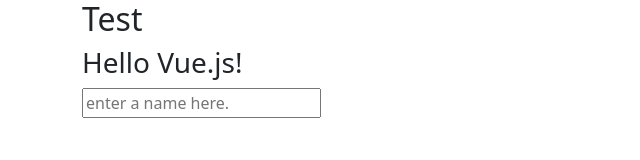
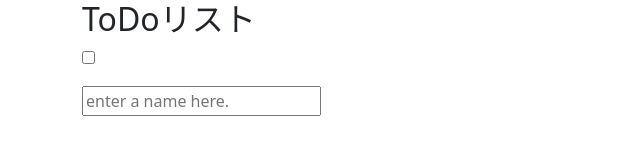
Before and after one commit to hikaruminagawa/Vue_TaskMgmtApp, a plain HTML site: page index.html in a window 1280 px wide. Shown: the whole page, without its empty margins (0-640 px from the left). Drawn offline with nearby package versions, Linux system fonts and the light colour scheme.

Commit message:
2nd commit

```diff
--- a/sample.html
+++ b/index.html
@@ -7,22 +7,33 @@
     <link href="https://cdn.jsdelivr.net/npm/bootstrap@5.1.0/dist/css/bootstrap.min.css" rel="stylesheet">
     <script src="https://code.jquery.com/jquery-3.6.0.min.js"></script>
     <script src="https://cdn.jsdelivr.net/npm/vue@2.6.14/dist/vue.js"></script>
+    <script>
+    $(function(){
+        var app = new Vue({
+            el:'#app',
+            data:{
+            todo:''
+
+            }
+        })
+    })
+    </script>
 </head>
 <body>
     <div id="app" class="container">
-        <h2>Test</h2>
-        <h3>Hello {{yourName}}!</h3>
+        <h2>ToDoリスト </h2>
+        <ul class="list-unstyled">
+            <li>
+                <label>
+                    <input type="checkbox">
+                    <span>{{todo}}</span>
+                </label>
+            </li>
+        </ul>
         <p>
-            <input type="text" placeholder="enter a name here.">
+            <input type="text" v-model="todo" placeholder="enter a name here.">
         </p>
     </div>
-    <script>
-        var app = new Vue({
-            el:'#app',
-            data:{
-                yourName:'Vue.js'
-            }
-        });
-    </script>
+
 </body>
 </html>
```
